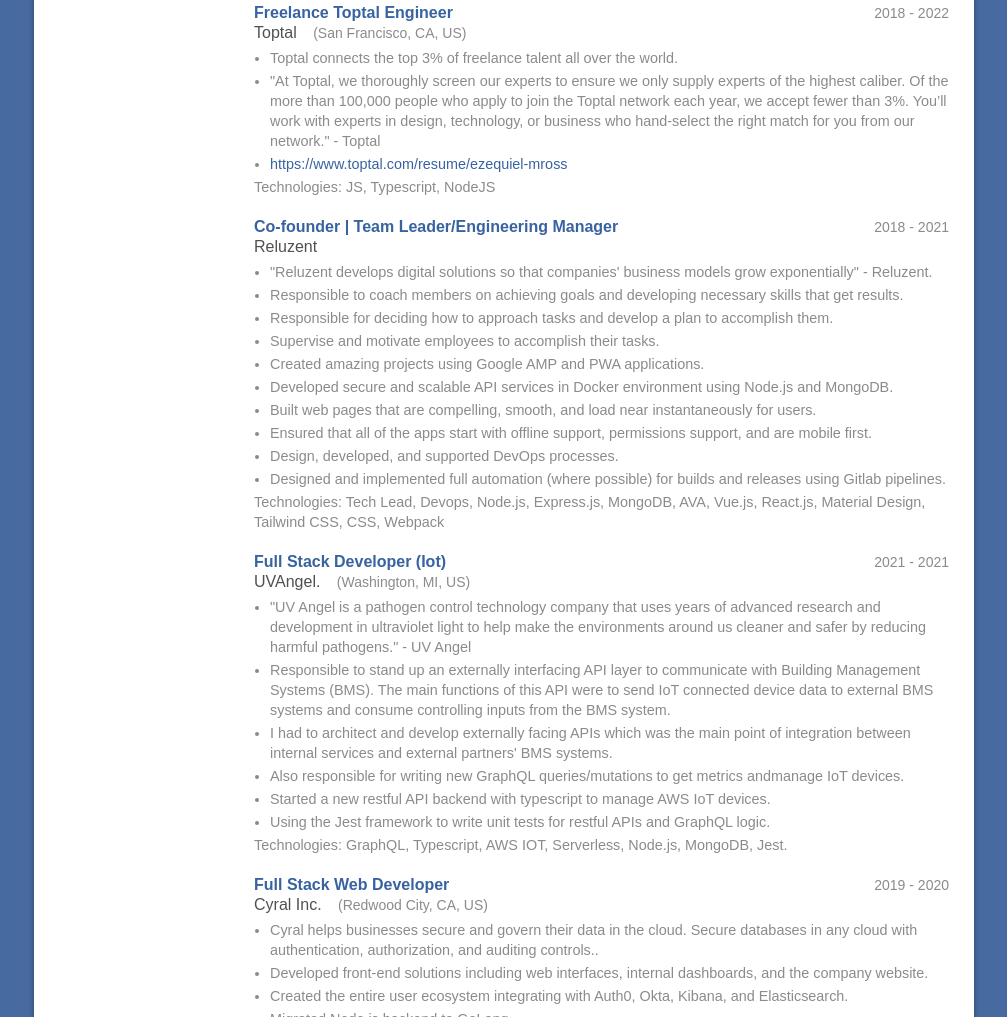
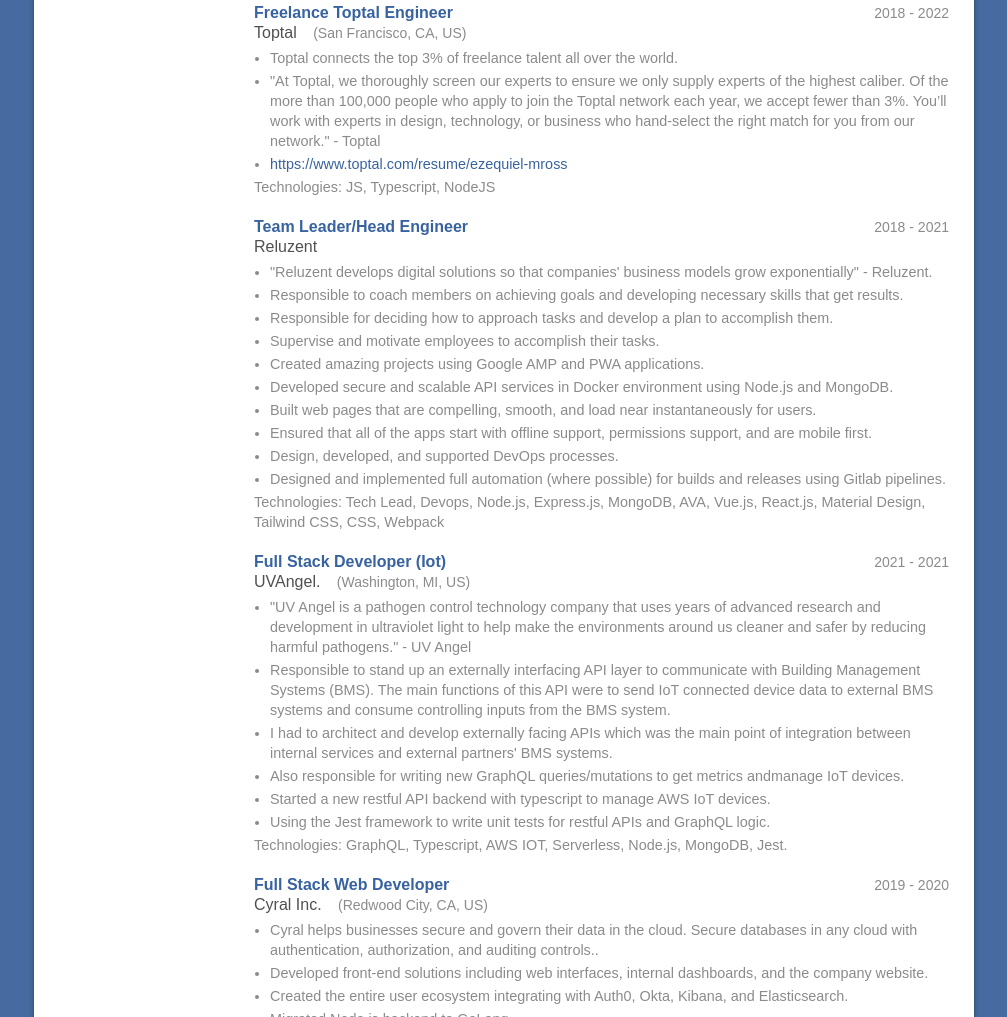
Before and after one commit to ezequielmross/ezequielmross.github.io, a website: page index.html in a window 1280 px wide. Shown: the part 1550-2567 px from the top of the page, without its empty margins (136-1143 px from the left). Drawn offline with Linux system fonts and the light colour scheme.

Commit message:
fix reluzent role

```diff
--- a/index.html
+++ b/index.html
@@ -292,7 +292,7 @@
                               <li class="resume_section-content_item" data-gql-id="VjEtRW1wbG95bWVudC0xNTA2Mzc"
                                  data-role="item" id="employment-150637">
                                  <div class="resume_section-content_row">
-                                    <h3 class="resume_section-content_title has-range">Co-founder | Team Leader/Engineering Manager
+                                    <h3 class="resume_section-content_title has-range">Team Leader/Head Engineer
                                     </h3>
                                     <div class="resume_section-content_range">2018 - 2021</div>
                                     <div class="resume_section-content_subtitle">Reluzent
```
Also changed, not shown: 1 other file.
